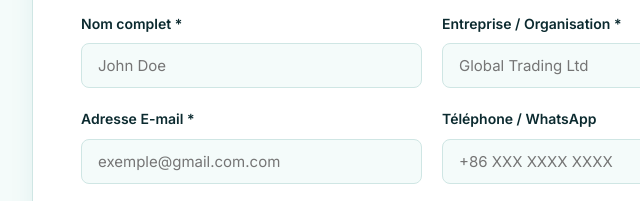
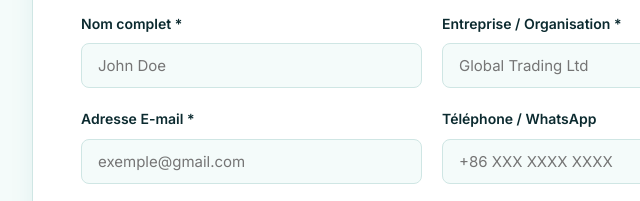
Before and after one commit to kqqxwt7t5h-hub/hangzhoubyglcompany, a plain HTML site: page index.html in a window 1280 px wide. Shown: the part 5020-5221 px from the top of the page, 208-848 px from the left. Drawn offline with nearby package versions, Linux system fonts and the light colour scheme.

Commit message:
Fix email placeholder in index.html
Updated email placeholder in the form.

```diff
--- a/index.html
+++ b/index.html
@@ -367,7 +367,7 @@
                     <div class="form-row">
                         <div class="form-group">
                             <label for="quote-email" data-i18n="form.email">Adresse E-mail *</label>
-                            <input type="email" id="quote-email" required placeholder="exemple@gmail.com.com">
+                            <input type="email" id="quote-email" required placeholder="exemple@gmail.com">
                         </div>
                         <div class="form-group">
                             <label for="quote-phone" data-i18n="form.phone">Téléphone / WhatsApp</label>
```
